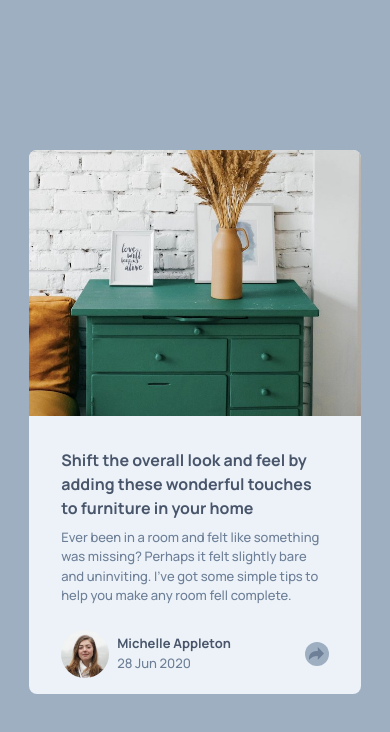
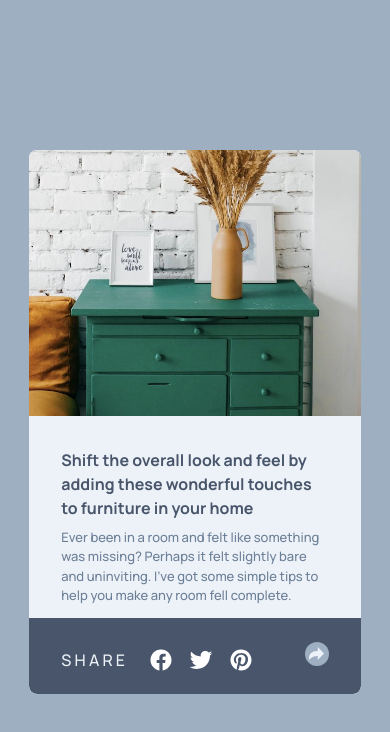
Before and after one commit to DenilDenilson/Article_preview-JS, a website: page index.html in a window 390 px wide. Both pictures are taken after a click on the icon 316 px from the left and 653 px from the top of the page. Drawn offline with nearby package versions, Linux system fonts and the light colour scheme.

Commit message:
Solucionado un bugcito

```diff
--- a/index.html
+++ b/index.html
@@ -37,7 +37,7 @@
                     <svg xmlns="http://www.w3.org/2000/svg" width="15" height="13" id="icon_share-before"><path fill="#6E8098" d="M15 6.495L8.766.014V3.88H7.441C3.33 3.88 0 7.039 0 10.936v2.049l.589-.612C2.59 10.294 5.422 9.11 8.39 9.11h.375v3.867L15 6.495z"/></svg>
                 </div>
 
-                <div class="invisible absolute bg-Very-Dark-Grayish-Blue flex pt-6 pb-4 px-8 items-center w-[85vw] left-[-85vw] mx-auto bottom-0 rounded-bl-lg rounded-br-lg transition-{left} transition-{right} ease-in-out duration-500  xl:w-72 xl:right-[-4.5rem] xl:left-auto xl:rounded-t-lg xl:bottom-28 xl:pt-4 xl:justify-between" id="footer_movil">
+                <div class="absolute bg-Very-Dark-Grayish-Blue flex pt-6 pb-4 px-8 items-center w-[85vw] left-[-85vw] mx-auto bottom-0 rounded-bl-lg rounded-br-lg transition-{left} transition-{right} ease-in-out duration-500  xl:w-72 xl:right-[-4.5rem] xl:left-auto xl:rounded-t-lg xl:bottom-28 xl:pt-4 xl:justify-between xl:invisible" id="footer_movil">
                     <div class="hidden xl:block xl:absolute xl:w-0 xl:h-0 xl:border-l-[16px] xl:border-l-transparent xl:border-r-[16px] xl:border-r-transparent xl:border-t-[16px] xl:border-t-Very-Dark-Grayish-Blue xl:left-[126px] xl:bottom-[-15px]">
 
                     </div>
--- a/src/main.js
+++ b/src/main.js
@@ -8,7 +8,7 @@ const iconShareAfter = document.querySelector('#icon_share-after');
 iconShareBefore.addEventListener('click', () => {
     footerMovil.classList.toggle('left-[-85vw]');
     footerMovil.classList.toggle('left-0');
-    footerMovil.classList.toggle('xl:visible');
+    footerMovil.classList.toggle('xl:invisible');
 });
 
 iconShareAfter.addEventListener('click', () => {
```
Also changed, not shown: README.md (added), docs/output.css.
